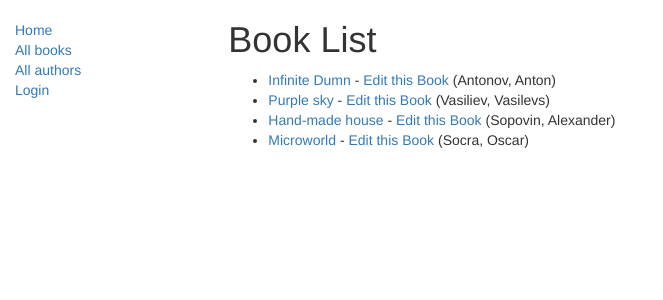
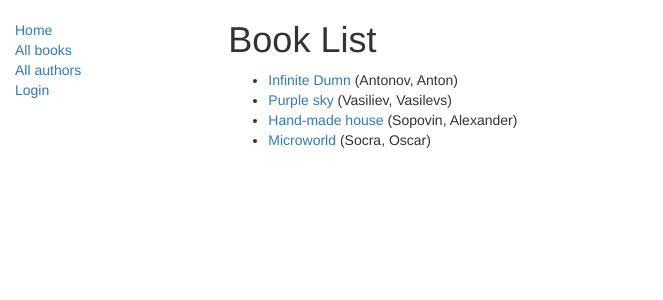
Before and after one commit to OleGK4/LocalLibrary, a Django app: page /catalog/books/ in a window 1280 px wide. Shown: the top 300 px of the page, without its empty margins (0-663 px from the left). Run offline with Django 4.2, Linux system fonts and the light colour scheme; data comes from the database, SQL or seed files in the repository; both versions use the stored data as it was after the commit; some libraries are stand-ins or nearby versions.

Commit message:
git push

```diff
--- a/locallibrary/catalog/forms.py
+++ b/locallibrary/catalog/forms.py
@@ -47,7 +47,3 @@ class RenewBookModelForm(ModelForm):
         fields = ['due_back', ]
         labels = {'due_back': _('Renewal date'), }
         help_texts = {'due_back': _('Enter a date between now and 4 weeks (default 3).'), }
-
-
-class BookForm(forms.Form):
-    model = Book
--- a/locallibrary/catalog/templates/catalog/book_list.html
+++ b/locallibrary/catalog/templates/catalog/book_list.html
@@ -6,8 +6,10 @@
   <ul>
     {% for book in my_book_list %}
       <li>
-        <a href="{{ book.get_absolute_url }}">{{ book.title }}</a>
-            - <a href="{% url 'edit-book' book.id %}">Edit this Book</a> ({{book.author}})
+        <a href="{{ book.get_absolute_url }}">{{ book.title }}</a> ({{book.author}})
+        {% if user.is_superuser %}
+            - <a href="{% url 'edit-book' book.id %}">Edit this Book</a>
+        {% endif %}
       </li>
     {% endfor %}
   </ul>
--- a/locallibrary/locallibrary/urls.py
+++ b/locallibrary/locallibrary/urls.py
@@ -21,7 +21,7 @@ from django.conf import settings
 from django.conf.urls.static import static
 
 urlpatterns = [
-    path('admin/', admin.site.urls),
+    path('superadmin/', admin.site.urls),
     path('catalog/', include('catalog.urls')),
     path('', RedirectView.as_view(url='/catalog/', permanent=True)),
     path('catalog/', include('catalog.urls')),
```
Also changed, not shown: locallibrary/catalog/templates/catalog/book_detail.html (+5 -4 lines), locallibrary/catalog/views.py (+27 -1 lines), locallibrary/db.sqlite3.
